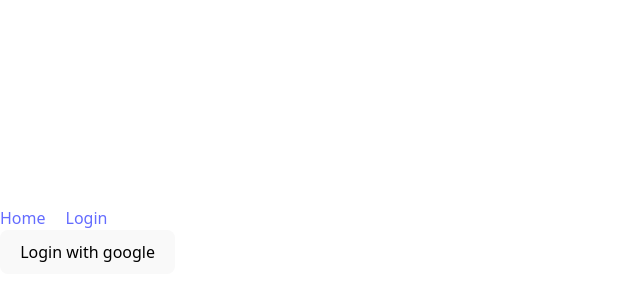
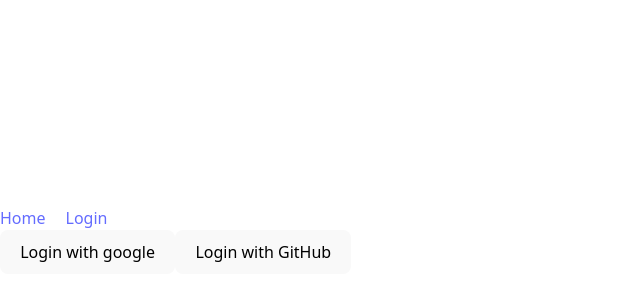
Before and after one commit to CoderTahmid/Simple-Firebase, a React (Vite) app: page /login in a window 1280 px wide. Shown: the part 160-460 px from the top of the page, without its empty margins (0-640 px from the left). Built offline with nearby package versions, Linux system fonts and the light colour scheme.

Commit message:
login with GitHub function added

```diff
--- a/src/components/Login/Login.jsx
+++ b/src/components/Login/Login.jsx
@@ -1,4 +1,4 @@
-import { GoogleAuthProvider, signInWithPopup, signOut } from "firebase/auth";
+import { GithubAuthProvider, GoogleAuthProvider, signInWithPopup, signOut } from "firebase/auth";
 import auth from "../../Firebase/Firebase.init";
 import { useState } from "react";
 
@@ -6,10 +6,11 @@ const Login = () => {
 
     const [user, setUser] = useState(null);
 
-    const provider = new GoogleAuthProvider();
+    const googleProvider = new GoogleAuthProvider();
+    const githubProvider = new GithubAuthProvider();
 
     const handleGoogleSignIn = () => {
-        signInWithPopup(auth, provider)
+        signInWithPopup(auth, googleProvider)
             .then(result => {
                 console.log(result.user);
                 setUser(result.user);
@@ -31,16 +32,33 @@ const Login = () => {
             })
     }
 
+    const handleGitHubSignIn = () => {
+        signInWithPopup(auth, githubProvider)
+        .then(res => {
+            console.log(res.user);
+            setUser(res.user);
+        })
+        .catch(err => {
+            console.log(err);
+        })
+    }
 
     return (
         <div>
             {
-                user ? <button onClick={handleSignOut}>Sign Out</button> : <button onClick={handleGoogleSignIn}>Login with google</button>
+                user ?
+                    <button onClick={handleSignOut}>Sign Out</button>
+                    :
+                    <div>
+                        <button onClick={handleGoogleSignIn}>Login with google</button>
+                        <button onClick={handleGitHubSignIn}>Login with GitHub</button>
+                    </div>
             }
+
             {
                 user && <div>
                     <h4>Welcome {user.displayName}</h4>
-                    <p>{user.email}</p>
+                    <p>Email: {user.email}</p>
                     <img src={user.photoURL} alt="" />
                 </div>
             }
```
Lines whose indentation alone changed are shown as unchanged.
